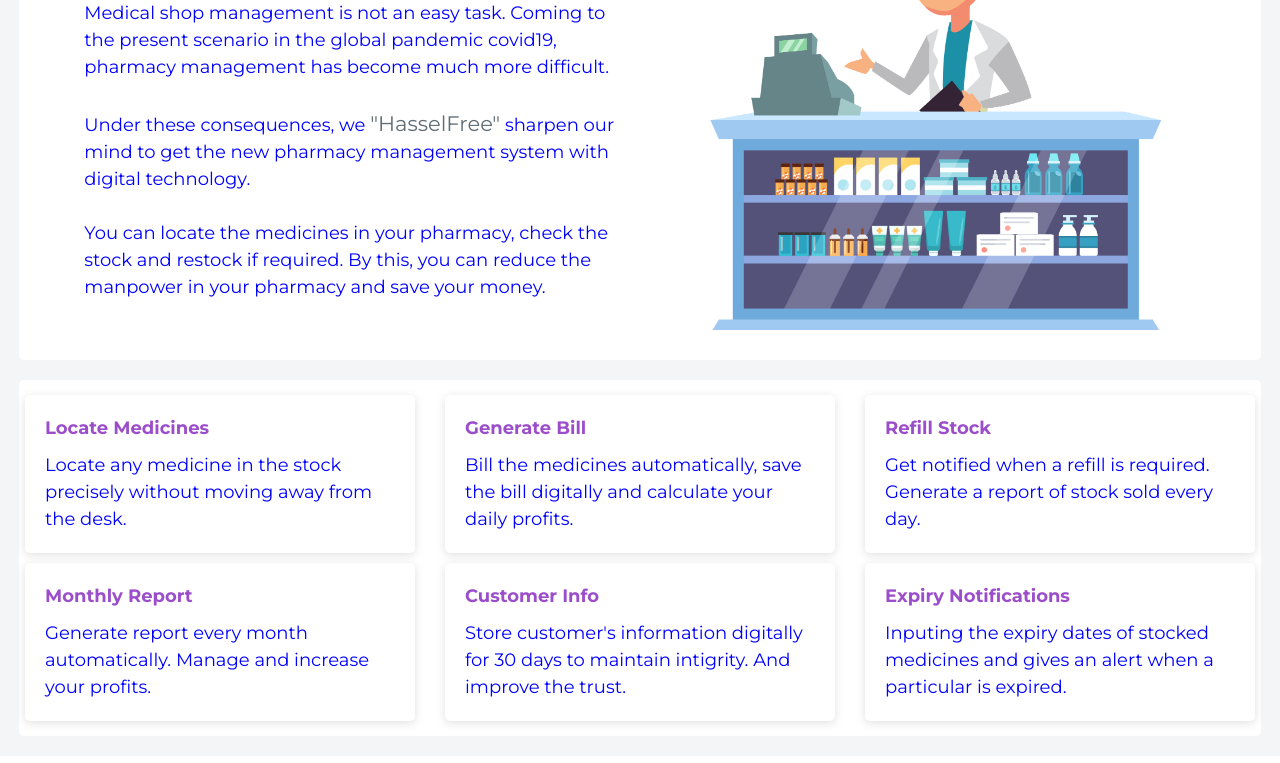
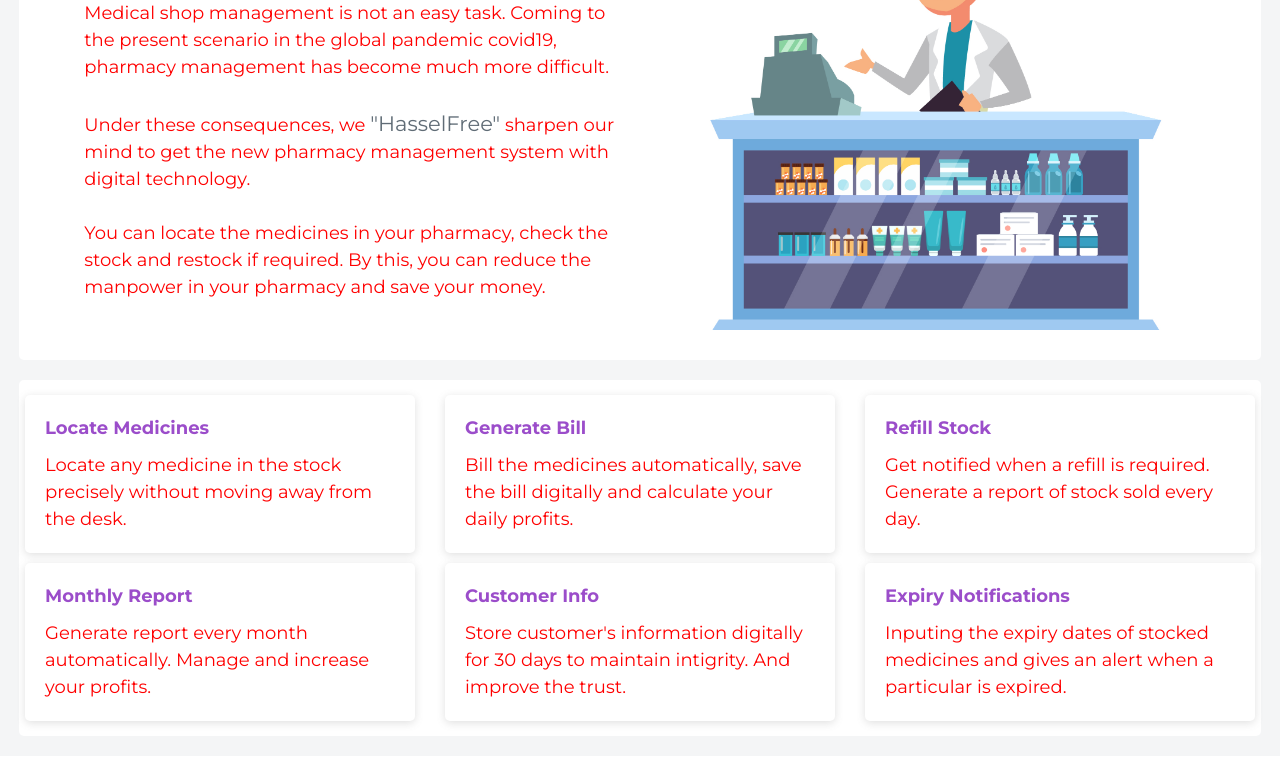
Before and after one commit to MacharlaLalithAkash/HassleFree, a plain HTML site: page index.html in a window 1280 px wide. Shown: the part 651-1414 px from the top of the page. Drawn offline with Linux system fonts and the light colour scheme.

Commit message:
color changed to red

```diff
--- a/styles.css
+++ b/styles.css
@@ -2,7 +2,7 @@
   --color-headings: #606c76;
   --color-primary: #9b4dca;
   /* --color-body: #918ca4; */
-  --color-body: blue;
+  --color-body: red;
   --color-hover: #606c76;
   --color-background: #f4f5f6;
   --border-radius: 5px;
```
